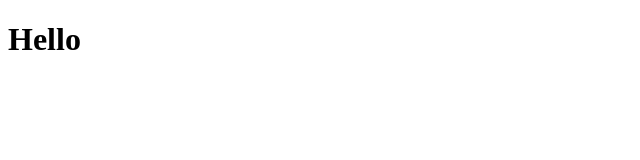
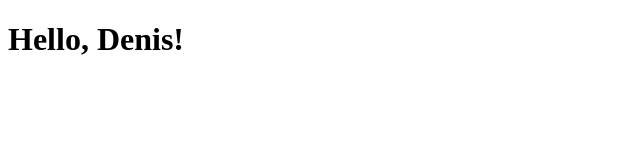
Before and after one commit to dennyaap/example-work, a plain HTML site: page index.html in a window 1280 px wide. Shown: the whole page, without its empty margins (0-640 px from the left). Drawn offline with Linux system fonts and the light colour scheme.

Commit message:
h1 will be edit

```diff
--- a/index.html
+++ b/index.html
@@ -7,6 +7,6 @@
     <title>Document</title>
 </head>
 <body>
-    <h1>Hello</h1>
+    <h1>Hello, Denis!</h1>
 </body>
 </html>
```
